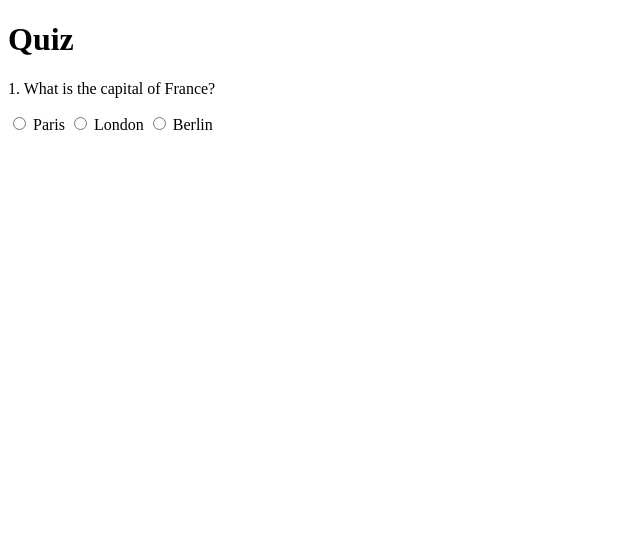
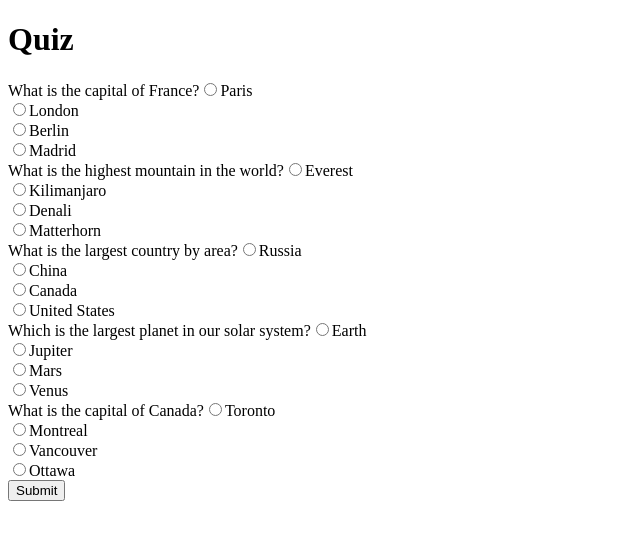
Before and after one commit to acciojob/quiz-with-session-monikada82, a website: page main.html in a window 1280 px wide. Shown: the whole page, without its empty margins (0-640 px from the left). Drawn offline with Linux system fonts and the light colour scheme.

Commit message:
created a submission

```diff
--- a/main.html
+++ b/main.html
@@ -1,16 +1,17 @@
 <!DOCTYPE html>
-<html lang="en">
-<head>
-  <meta charset="UTF-8">
-  <title>Quiz</title>
-</head>
-<body>
-  <h1>Quiz</h1>
 
-  <div id="questions">
-    <!-- Example Question -->
-    <div>
-      <p>1. What is the capital of France?</p>
-      <label><input type="radio" name="q1" value="Paris"> Paris</label>
-      <label><input type="radio" name="q1" value="London"> London</label>
-      <label><input type="radio" name="q1" value="Berlin"> Berlin</label>
+<html>
+  <head>
+    <link rel="stylesheet" href="styles.css" />
+  </head>
+
+  <body>
+    <!-- do not change this code -->
+    <h1>Quiz</h1>
+    <div id="questions"></div>
+    <button id="submit">Submit</button>
+    <div id="score"></div>
+
+    <script type="text/javascript" src="./script.js"></script>
+  </body>
+</html>
--- a/script.js
+++ b/script.js
@@ -1,4 +1,17 @@
 //your JS code here.
+
+const questionsElement = document.getElementById("questions");
+const submitBtn = document.getElementById("submit");
+const scoreElement = document.getElementById("score");
+
+// Load progress from session storage
+let userAnswers = JSON.parse(sessionStorage.getItem("progress")) || [];
+
+// Load previous score from local storage
+const savedScore = localStorage.getItem("score");
+if (savedScore) {
+  scoreElement.innerText = savedScore;
+}
 
 // Do not change code below this line
 const questions = [
@@ -19,7 +32,7 @@ const questions = [
   },
   {
     question: "Which is the largest planet in our solar system?",
-    choices: ["Earth", "Jupiter", "Mars"],
+    choices: ["Earth", "Jupiter", "Mars", "Venus"], // fixed to 4 options
     answer: "Jupiter",
   },
   {
@@ -29,11 +42,63 @@ const questions = [
   },
 ];
 
-const questionsElement = document.getElementById("questions");
-const submitBtn = document.getElementById("submit");
-const scoreElement = document.getElementById("score");
+// Display the quiz questions and choices
+function renderQuestions() {
+  for (let i = 0; i < questions.length; i++) {
+    const question = questions[i];
+    const questionElement = document.createElement("div");
 
-// Load progress from sessionStorage
-let userAnswers = JSON.parse(sessionStorage.getItem("progress")) || {};
+    const questionText = document.createTextNode(question.question);
+    questionElement.appendChild(questionText);
 
-function renderQuestions
+    for (let j = 0; j < question.choices.length; j++) {
+      const choice = question.choices[j];
+
+      const choiceElement = document.createElement("input");
+      choiceElement.setAttribute("type", "radio");
+      choiceElement.setAttribute("name", `question-${i}`);
+      choiceElement.setAttribute("value", choice);
+
+      // Restore checked state
+      if (userAnswers[i] === choice) {
+        choiceElement.checked = true;
+      }
+
+      // Save progress on change
+      choiceElement.addEventListener("change", function () {
+        userAnswers[i] = choice;
+        sessionStorage.setItem("progress", JSON.stringify(userAnswers));
+      });
+
+      const label = document.createElement("label");
+      label.appendChild(choiceElement);
+      label.appendChild(document.createTextNode(choice));
+
+      questionElement.appendChild(label);
+      questionElement.appendChild(document.createElement("br"));
+    }
+
+    questionsElement.appendChild(questionElement);
+  }
+}
+
+renderQuestions();
+
+// Submit button logic
+submitBtn.addEventListener("click", function () {
+  let score = 0;
+
+  for (let i = 0; i < questions.length; i++) {
+    if (userAnswers[i] === questions[i].answer) {
+      score++;
+    }
+  }
+
+  const resultText = `Your score is ${score} out of 5.`;
+
+  // Display score
+  scoreElement.innerText = resultText;
+
+  // Save score in local storage
+  localStorage.setItem("score", resultText);
+});
```
